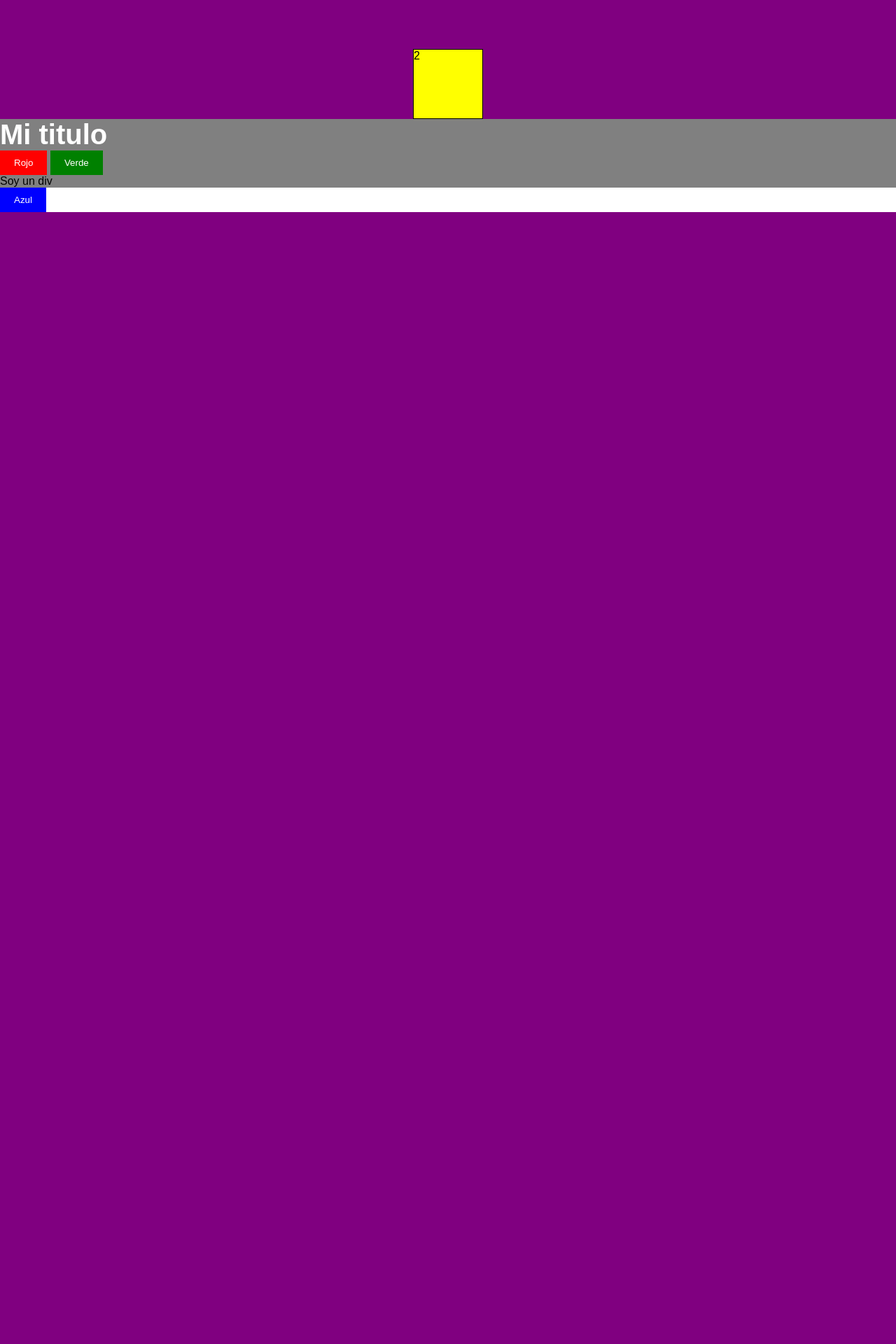
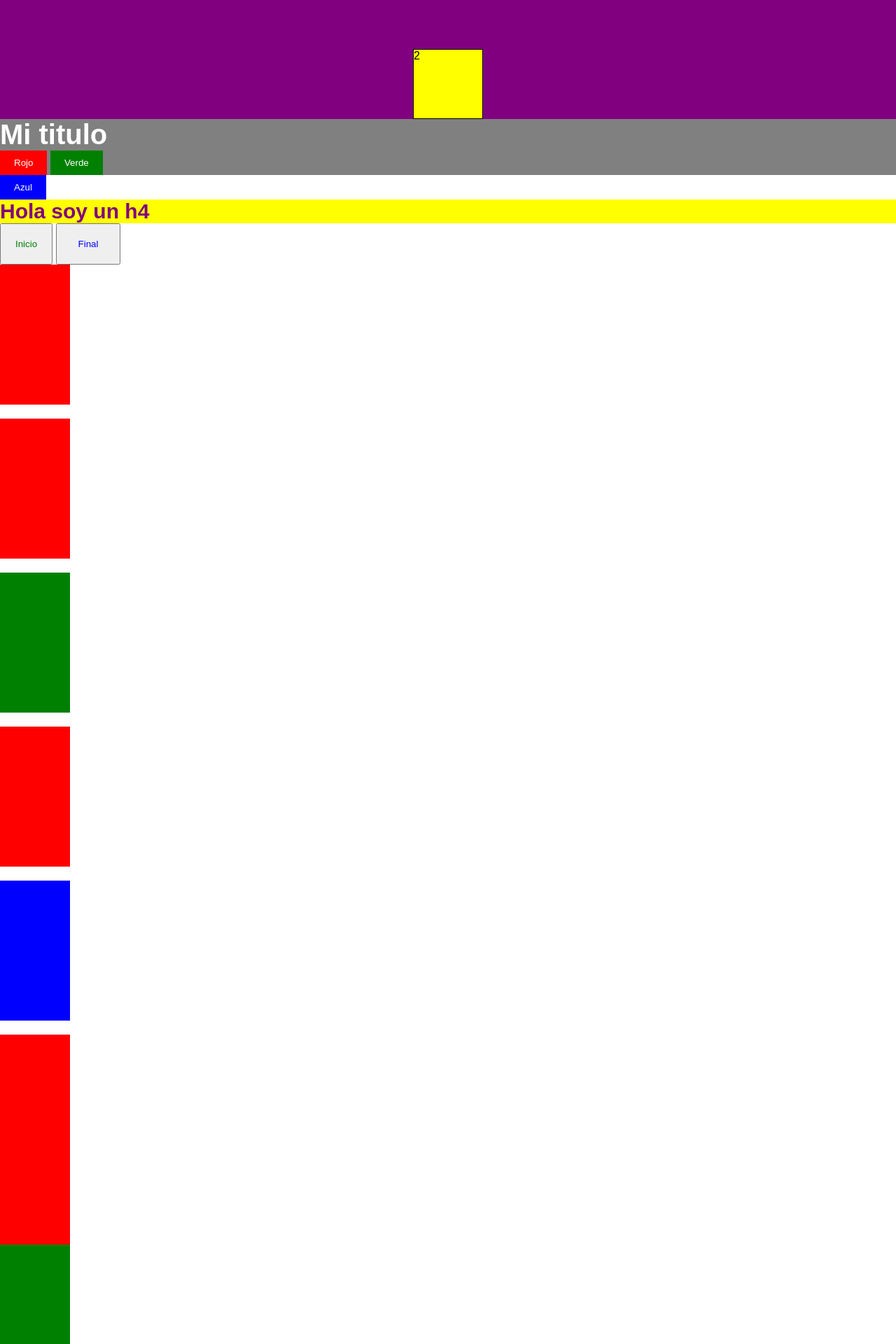
Before and after one commit to juanert/22CPW, a PHP site: page / in a window 1280 px wide. Shown: the part 730-2650 px from the top of the page at 70% size. Before the commit the page ends 1033 px from the top, so only its background shows below. Run offline with PHP 8.4, Linux system fonts and the light colour scheme.

Commit message:
Clase 04 04 2025

```diff
--- /dev/null
+++ b/3-sass/ejemplo_modular/styles/components/_general.sass
@@ -0,0 +1,5 @@
+*
+  margin: 0
+  padding: 0
+  box-sizing: border-box
+  font-family: sans-serif
--- /dev/null
+++ b/3-sass/ejemplo_modular/styles/components/_main.sass
@@ -0,0 +1,6 @@
+main
+  width: 100%
+  height: 100vh
+  background-color: $colorSecundario
+  @include flexbox($direction:column)
+  color: white
--- /dev/null
+++ b/3-sass/ejemplo_modular/styles/components/_mixins.sass
@@ -0,0 +1,6 @@
+@mixin flexbox($direction: row, $justify: center, $align: center, $gap: 0px)
+  display: flex
+  flex-direction: $direction
+  justify-content: $justify
+  align-items: $align
+  gap: $gap
--- /dev/null
+++ b/3-sass/ejemplo_modular/styles/components/_variables.sass
@@ -0,0 +1,2 @@
+$colorPrincipal : gray
+$colorSecundario : black
--- a/3-sass/index.html
+++ b/3-sass/index.html
@@ -24,10 +24,33 @@
     <button class="header__boton header__boton--green" >Verde</button>
     <section class="header__section">
       <div class="header__section__division">
-        Soy un div
+        <div class="division__cajita">
+
+        </div>
       </div>
     </section>
   </div>
   <button class="boton_secundario">Azul</button>
+
+  <h4>Hola soy un h4</h4>
+
+  <button class="boton-inicio">Inicio</button>
+  <button class="boton-final">Final</button>
+
+  <div class="division-1"></div>
+  <div class="division-2"></div>
+  <div class="division-3"></div>
+  <div class="division-4"></div>
+  <div class="division-5"></div>
+
+  <div class="bg-red"></div>
+  <div class="bg-green"></div>
+  <div class="bg-blue"></div>
+
+  <div class="primario">Tema primario</div>
+  <div class="secundario">Tema secundario</div>
+  <div class="resaltado">Tema resaltado</div>
+
+  <section class="contenedor">Hola</section>
 </body>
 </html>
--- a/3-sass/style.css
+++ b/3-sass/style.css
@@ -76,4 +76,99 @@ main .eliminar {
   background-color: blue;
 }
 
+h4 {
+  font-size: 30px;
+  color: purple;
+  background-color: yellow;
+}
+
+.boton-inicio {
+  color: green;
+  padding: 20px;
+}
+
+.boton-final {
+  color: blue;
+  padding: 20px 30px;
+}
+
+.division-1 {
+  width: 100px;
+  height: 200px;
+  margin-bottom: 20px;
+  background-color: red;
+}
+
+.division-2 {
+  width: 100px;
+  height: 200px;
+  margin-bottom: 20px;
+  background-color: red;
+}
+
+.division-3 {
+  width: 100px;
+  height: 200px;
+  margin-bottom: 20px;
+  background-color: red;
+  background-color: green;
+}
+
+.division-4 {
+  width: 100px;
+  height: 200px;
+  margin-bottom: 20px;
+  background-color: red;
+}
+
+.division-5 {
+  width: 100px;
+  height: 200px;
+  margin-bottom: 20px;
+  background-color: red;
+  background-color: blue;
+}
+
+.bg-red {
+  width: 100px;
+  height: 300px;
+  background-color: red;
+}
+
+.bg-green {
+  width: 100px;
+  height: 300px;
+  background-color: green;
+}
+
+.bg-blue {
+  width: 100px;
+  height: 300px;
+  background-color: blue;
+}
+
+.primario {
+  height: 100px;
+  margin-top: 20px;
+  background-color: blue;
+}
+
+.secundario {
+  height: 100px;
+  margin-top: 20px;
+  background-color: green;
+}
+
+.resaltado {
+  height: 100px;
+  margin-top: 20px;
+  background-color: yellow;
+}
+
+.contenedor {
+  width: 100%;
+  height: 100vh;
+  background: linear-gradient(to right, red, purple);
+}
+
 /*# sourceMappingURL=style.css.map */
```
Also changed, not shown: 3-sass/ejemplo_modular/index.html (added, +23 -0 lines), 3-sass/ejemplo_modular/styles/components/_nav.sass (added, +9 -0 lines), 3-sass/ejemplo_modular/styles/style.css (added, +18 -0 lines), 3-sass/ejemplo_modular/styles/style.sass (added, +16 -0 lines), 3-sass/styles/style.sass (+82 -0 lines), 2 other files.
